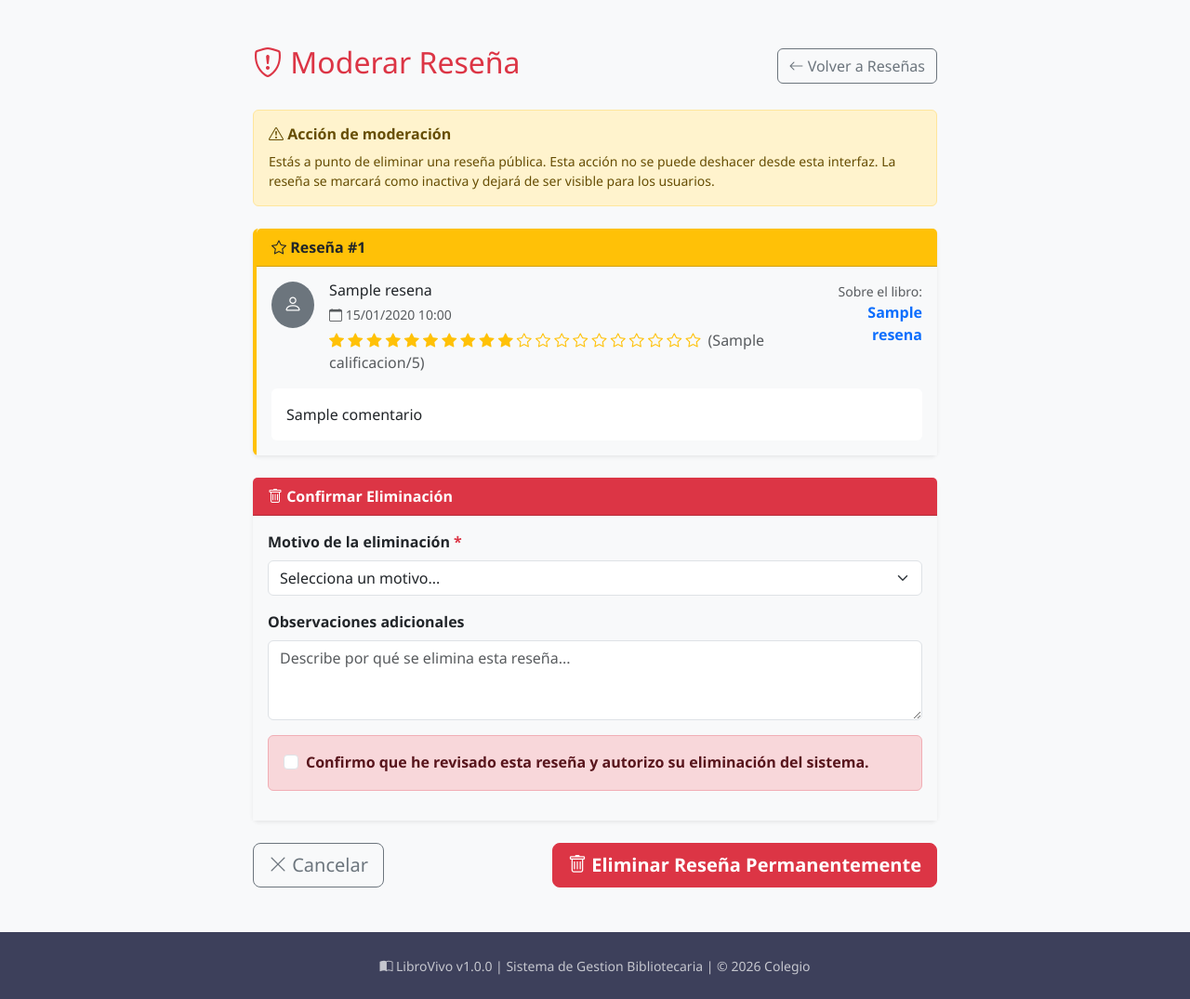
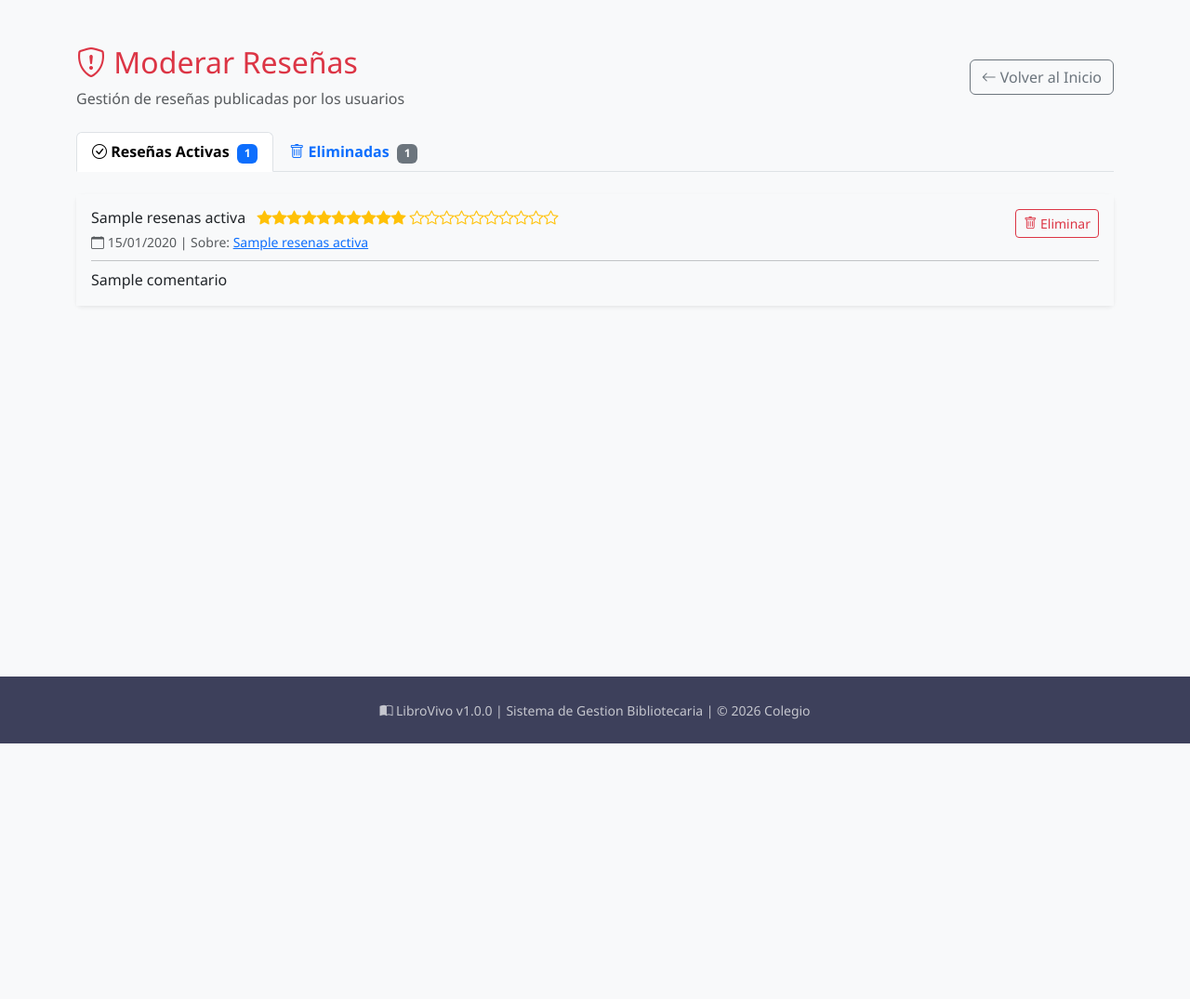
Before and after one commit to andrescar159/librovivo, a Flask app: template app/templates/resenas/moderar.html in a window 1280 px wide. Shown: the whole page at 93% size. After the commit the page ends 800 px from the top, so only its background shows below. Run offline with Flask 3, Linux system fonts and the light colour scheme; the template is opened without the code that fills it: most values are stand-ins (such as "Sample title", 1, 10 or a date in 2020).

Commit message:
Agregar plantilla para el reporte de morosos y mejorar la moderación de reseñas

```diff
--- a/app/templates/prestamos/paso1_seleccionar_estudiante.html
+++ b/app/templates/prestamos/paso1_seleccionar_estudiante.html
@@ -82,7 +82,7 @@
                             </div>
                             <div class="text-end">
                                 {% if e.prestamos_activos < 3 and e.multas_pendientes == 0 %}
-                                <a href="{{ url_for('prestamos.nuevo_paso2', estudiante_id=e.id) }}"
+                                <a href="{{ url_for('prestamos.nuevo_paso2', usuario_id=e.id) }}"
                                    class="btn btn-warning text-dark fw-bold">
                                     <i class="bi bi-arrow-right-circle"></i> Seleccionar
                                 </a>
--- a/app/templates/resenas/moderar.html
+++ b/app/templates/resenas/moderar.html
@@ -1,120 +1,124 @@
 {% extends "base.html" %}
 
-{% block title %}Moderar Reseña - LibroVivo{% endblock %}
+{% block title %}Moderar Reseñas - LibroVivo{% endblock %}
 
 {% block content %}
 <div class="container py-4">
-    <div class="row justify-content-center">
-        <div class="col-lg-8">
-            <!-- Encabezado -->
-            <div class="d-flex justify-content-between align-items-center mb-4">
+    <div class="row align-items-center mb-4">
+        <div class="col-md-8">
             <h2 class="text-danger">
-                    <i class="bi bi-shield-exclamation"></i> Moderar Reseña
+                <i class="bi bi-shield-exclamation"></i> Moderar Reseñas
             </h2>
-                <a href="{{ url_for('resenas.lista') }}" class="btn btn-outline-secondary">
-                    <i class="bi bi-arrow-left"></i> Volver a Reseñas
-                </a>
+            <p class="text-muted mb-0">Gestión de reseñas publicadas por los usuarios</p>
         </div>
-
-            <!-- Alerta de administrador -->
-            <div class="alert alert-warning mb-4">
-                <h6 class="alert-heading fw-bold"><i class="bi bi-exclamation-triangle"></i> Acción de moderación</h6>
-                <p class="mb-0 small">Estás a punto de eliminar una reseña pública. Esta acción no se puede deshacer desde esta interfaz. La reseña se marcará como inactiva y dejará de ser visible para los usuarios.</p>
-            </div>
-
-            <!-- Reseña original -->
-            <div class="card shadow-sm border-0 mb-4 border-start border-4 border-warning">
-                <div class="card-header bg-warning text-dark fw-bold">
-                    <i class="bi bi-star"></i> Reseña #{{ resena.id }}
-                </div>
-                <div class="card-body bg-light">
-                    <div class="d-flex justify-content-between align-items-start mb-3">
-                        <div class="d-flex">
-                            {% if resena.foto_perfil %}
-                            <img src="{{ url_for('static', filename=resena.foto_perfil) }}"
-                                 class="rounded-circle me-3" alt="" style="width: 50px; height: 50px; object-fit: cover;">
-                            {% else %}
-                            <div class="bg-secondary text-white rounded-circle d-flex align-items-center justify-content-center me-3"
-                                 style="width: 50px; height: 50px; font-size: 20px;">
-                                <i class="bi bi-person"></i>
-                            </div>
-                            {% endif %}
-                            <div>
-                                <h6 class="mb-1">{{ resena.nombre_usuario }}</h6>
-                                <small class="text-muted">
-                                    <i class="bi bi-calendar"></i> {{ resena.fecha.strftime('%d/%m/%Y %H:%M') }}
-                                </small>
-                                <div class="mt-1">
-                                    {% for i in range(resena.calificacion) %}
-                                        <i class="bi bi-star-fill text-warning"></i>
-                                    {% endfor %}
-                                    {% for i in range(5 - resena.calificacion) %}
-                                        <i class="bi bi-star text-warning"></i>
-                                    {% endfor %}
-                                    <span class="ms-1 text-muted">({{ resena.calificacion }}/5)</span>
-                                </div>
-                            </div>
-                        </div>
-                        <div class="text-end">
-                            <small class="text-muted d-block">Sobre el libro:</small>
-                            <a href="{{ url_for('libros.ver', id=resena.libro_id) }}" class="fw-bold text-decoration-none">
-                                {{ resena.titulo_libro }}
+        <div class="col-md-4 text-md-end">
+            <a href="{{ url_for('dashboard.index') }}" class="btn btn-outline-secondary">
+                <i class="bi bi-arrow-left"></i> Volver al Inicio
             </a>
         </div>
     </div>
 
-                    <div class="card bg-white border-0">
-                        <div class="card-body">
-                            <p class="mb-0">{{ resena.comentario }}</p>
+    <!-- Tabs -->
+    <ul class="nav nav-tabs mb-4" id="moderarTabs" role="tablist">
+        <li class="nav-item" role="presentation">
+            <button class="nav-link active fw-bold" id="activas-tab" data-bs-toggle="tab" data-bs-target="#activas" type="button" role="tab">
+                <i class="bi bi-check-circle"></i> Reseñas Activas
+                <span class="badge bg-primary ms-1">{{ resenas_activas|length }}</span>
+            </button>
+        </li>
+        <li class="nav-item" role="presentation">
+            <button class="nav-link fw-bold" id="eliminadas-tab" data-bs-toggle="tab" data-bs-target="#eliminadas" type="button" role="tab">
+                <i class="bi bi-trash"></i> Eliminadas
+                <span class="badge bg-secondary ms-1">{{ resenas_eliminadas|length }}</span>
+            </button>
+        </li>
+    </ul>
+
+    <div class="tab-content" id="moderarTabsContent">
+        <!-- Reseñas Activas -->
+        <div class="tab-pane fade show active" id="activas" role="tabpanel">
+            {% if resenas_activas %}
+            <div class="row row-cols-1 g-3">
+                {% for r in resenas_activas %}
+                <div class="col">
+                    <div class="card shadow-sm border-0">
+                        <div class="card-body bg-light">
+                            <div class="d-flex justify-content-between align-items-start">
+                                <div>
+                                    <h6 class="mb-1">
+                                        {{ r.nombre_usuario|default('Usuario') }}
+                                        <span class="text-warning ms-2">
+                                            {% for i in range(r.calificacion|default(0)) %}<i class="bi bi-star-fill"></i>{% endfor %}
+                                            {% for i in range(5 - r.calificacion|default(0)) %}<i class="bi bi-star"></i>{% endfor %}
+                                        </span>
+                                    </h6>
+                                    <small class="text-muted">
+                                        <i class="bi bi-calendar"></i> {{ r.fecha.strftime('%d/%m/%Y') if r.fecha else '-' }} |
+                                        Sobre: <a href="{{ url_for('libros.ver', id=r.libro_id) }}">{{ r.titulo_libro|default('Libro') }}</a>
+                                    </small>
+                                </div>
+                                <form method="POST" action="{{ url_for('resenas.eliminar', id=r.id) }}" class="d-inline" onsubmit="return confirm('¿Eliminar esta reseña?');">
+                                    <button type="submit" class="btn btn-sm btn-outline-danger">
+                                        <i class="bi bi-trash"></i> Eliminar
+                                    </button>
+                                </form>
+                            </div>
+                            <hr class="my-2">
+                            <p class="mb-0">{{ r.comentario|default('') }}</p>
                         </div>
                     </div>
                 </div>
+                {% endfor %}
+            </div>
+            {% else %}
+            <div class="text-center py-5">
+                <i class="bi bi-check-circle text-success" style="font-size: 60px;"></i>
+                <h5 class="text-muted mt-3">No hay reseñas activas pendientes de moderación</h5>
+            </div>
+            {% endif %}
         </div>
 
-            <!-- Formulario de moderación -->
-            <form method="POST" action="{{ url_for('resenas.procesar_moderacion', id=resena.id) }}">
-                <div class="card shadow-sm border-0 mb-4">
-                    <div class="card-header bg-danger text-white fw-bold">
-                        <i class="bi bi-trash"></i> Confirmar Eliminación
+        <!-- Reseñas Eliminadas -->
+        <div class="tab-pane fade" id="eliminadas" role="tabpanel">
+            {% if resenas_eliminadas %}
+            <div class="row row-cols-1 g-3">
+                {% for r in resenas_eliminadas %}
+                <div class="col">
+                    <div class="card shadow-sm border-0 opacity-75 border-start border-4 border-secondary">
+                        <div class="card-body bg-light">
+                            <div class="d-flex justify-content-between align-items-start">
+                                <div>
+                                    <h6 class="mb-1 text-decoration-line-through text-muted">
+                                        {{ r.nombre_usuario|default('Usuario') }}
+                                        <span class="text-warning ms-2">
+                                            {% for i in range(r.calificacion|default(0)) %}<i class="bi bi-star-fill"></i>{% endfor %}
+                                            {% for i in range(5 - r.calificacion|default(0)) %}<i class="bi bi-star"></i>{% endfor %}
+                                        </span>
+                                    </h6>
+                                    <small class="text-muted">
+                                        <i class="bi bi-calendar"></i> {{ r.fecha.strftime('%d/%m/%Y') if r.fecha else '-' }} |
+                                        Sobre: {{ r.titulo_libro|default('Libro') }}
+                                    </small>
                                 </div>
-                    <div class="card-body bg-light">
-                        <div class="mb-3">
-                            <label for="motivo" class="form-label fw-bold">Motivo de la eliminación <span class="text-danger">*</span></label>
-                            <select class="form-select" id="motivo" name="motivo" required>
-                                <option value="">Selecciona un motivo...</option>
-                                <option value="contenido_inapropiado">Contenido inapropiado u ofensivo</option>
-                                <option value="spam">Spam o publicidad</option>
-                                <option value="informacion_falsa">Información falsa o engañosa</option>
-                                <option value="duplicado">Reseña duplicada</option>
-                                <option value="otro">Otro motivo</option>
-                            </select>
+                                <form method="POST" action="{{ url_for('resenas.restaurar', id=r.id) }}" class="d-inline">
+                                    <button type="submit" class="btn btn-sm btn-outline-success">
+                                        <i class="bi bi-arrow-counterclockwise"></i> Restaurar
+                                    </button>
+                                </form>
                             </div>
-                        <div class="mb-3">
-                            <label for="observaciones" class="form-label fw-bold">Observaciones adicionales</label>
-                            <textarea class="form-control" id="observaciones" name="observaciones" rows="3"
-                                      placeholder="Describe por qué se elimina esta reseña..."></textarea>
-                        </div>
-
-                        <div class="alert alert-danger">
-                            <div class="form-check">
-                                <input class="form-check-input" type="checkbox" id="confirmar" name="confirmar" value="1" required>
-                                <label class="form-check-label fw-bold" for="confirmar">
-                                    Confirmo que he revisado esta reseña y autorizo su eliminación del sistema.
-                                </label>
+                            <hr class="my-2">
+                            <p class="mb-0 text-decoration-line-through text-muted">{{ r.comentario|default('') }}</p>
                         </div>
                     </div>
                 </div>
+                {% endfor %}
             </div>
-
-                <div class="d-flex justify-content-between">
-                    <a href="{{ url_for('resenas.lista') }}" class="btn btn-outline-secondary btn-lg">
-                        <i class="bi bi-x-lg"></i> Cancelar
-                    </a>
-                    <button type="submit" class="btn btn-danger fw-bold btn-lg">
-                        <i class="bi bi-trash"></i> Eliminar Reseña Permanentemente
-                    </button>
+            {% else %}
+            <div class="text-center py-5">
+                <i class="bi bi-trash text-muted" style="font-size: 60px;"></i>
+                <h5 class="text-muted mt-3">No hay reseñas eliminadas</h5>
             </div>
-            </form>
+            {% endif %}
         </div>
     </div>
 </div>
```
Also changed, not shown: app/templates/multas/morosos.html (added, +69 -0 lines). Lines whose indentation alone changed are shown as unchanged.
